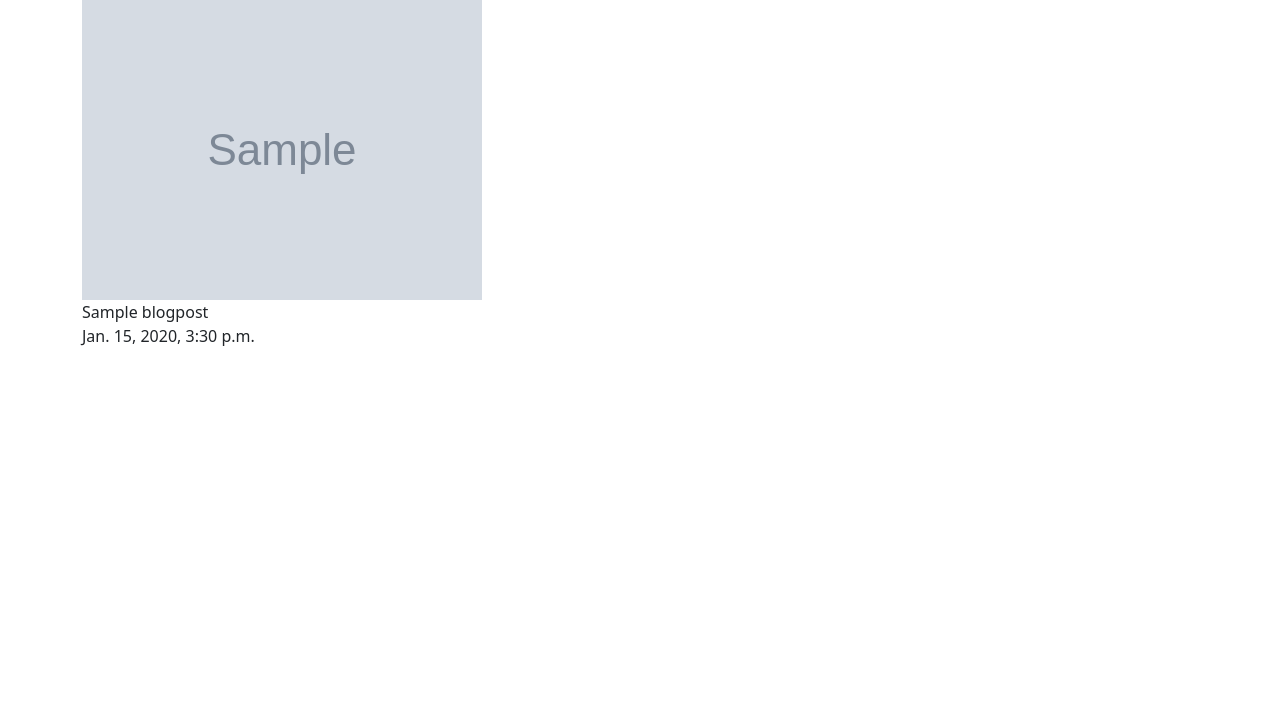
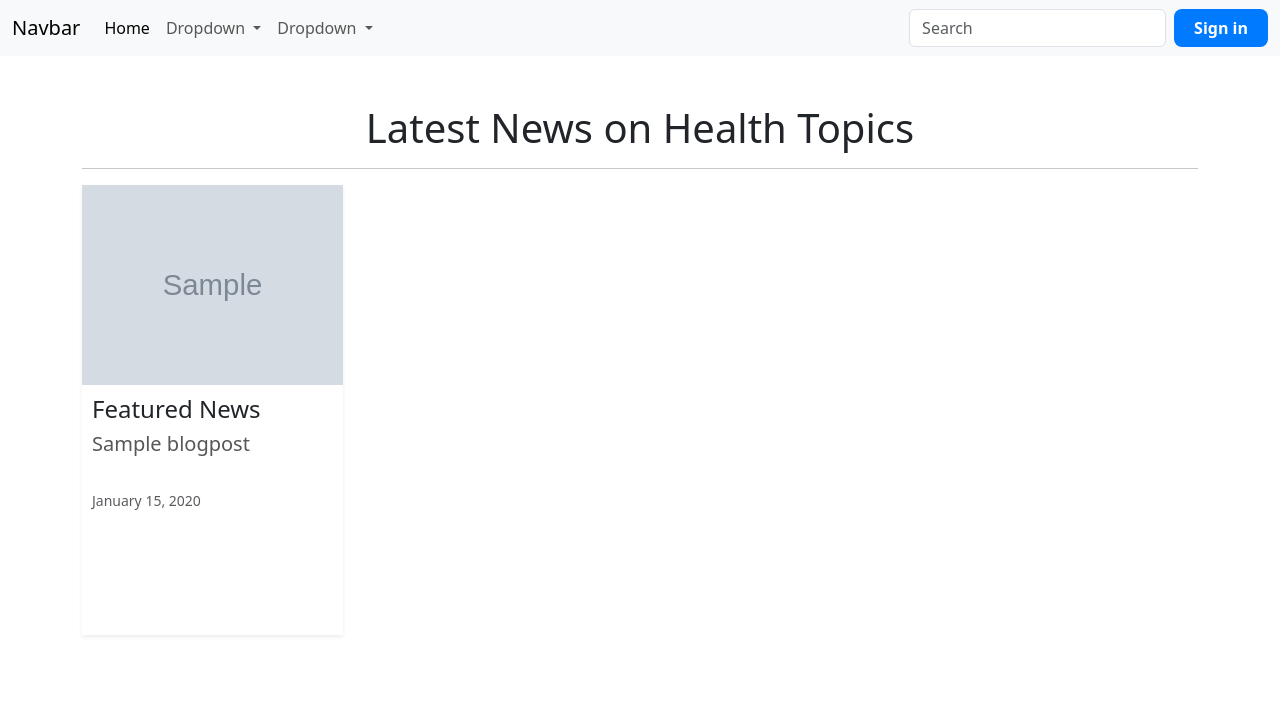
Before and after one commit to akanksha070191/Blog, a Django app: page / in a window 1280 px wide. Shown: the top 706 px of the page. Run offline with Django 5.2, Linux system fonts and the light colour scheme; tables that the repository leaves empty hold one stand-in row (values such as "Sample post"); grey boxes marked "Sample" are stand-in pictures.

Commit message:
create form pages

```diff
--- a/blogapp/urls.py
+++ b/blogapp/urls.py
@@ -6,5 +6,7 @@ from django.conf.urls.static import static
 
 
 urlpatterns = [
-    path('', views.blog, name='blog')
+    path('', views.blog, name='blog'),
+    path('signin', views.signin, name='signin')
+
 ]+static(settings.MEDIA_URL, document_root=settings.MEDIA_ROOT)
--- a/blogapp/views.py
+++ b/blogapp/views.py
@@ -4,3 +4,6 @@ from .models import BlogPost
 def blog(request):
     allBlog = BlogPost.objects.filter().order_by('-created_on')
     return render(request, 'blog.html', {'allBlog': allBlog})
+
+def signin(request):
+    return render(request, 'signin.html')
--- /dev/null
+++ b/static/css/Style.css
@@ -0,0 +1,69 @@
+*{
+    margin: 0;
+    padding: 0;
+    box-sizing: border-box;
+}
+
+/* NavBar  Section*/
+
+.signin-btn {
+    background-color: #007bff !important;
+    color: white;
+    border: none;
+    padding: 7px 20px;
+    font-size: 16px;
+    font-weight: 600;
+    border-radius: 8px;
+    cursor: pointer;
+    transition: all 0.3s ease-in-out;
+}
+
+.signin-btn:hover {
+    background-color: #0056b3;
+    box-shadow: 0px 4px 10px rgba(0, 123, 255, 0.4);
+}
+
+.signin-btn:active {
+    transform: scale(0.98);
+}
+
+/* Card Section */
+
+.stack-item{
+    min-height: 450px;
+
+}
+
+.stack-body{
+    padding: 10px;
+}
+.stack-title a {
+    color: #575757 !important;
+}
+.stack-title a:hover {
+    color: #007bff !important;
+    text-decoration: underline !important;
+}
+
+
+#signin-form {
+    display: none;
+    width: 300px;
+    padding: 20px;
+    border: 1px solid #ccc;
+    background: #f9f9f9;
+    position: absolute;
+    top: 50%;
+    left: 50%;
+    transform: translate(-50%, -50%);
+    box-shadow: 0px 0px 10px rgba(0, 0, 0, 0.1);
+}
+
+.close-btn {
+    background: red;
+    color: white;
+    border: none;
+    padding: 5px 10px;
+    cursor: pointer;
+    float: right;
+}
--- a/templates/blog.html
+++ b/templates/blog.html
@@ -1,29 +1,132 @@
+
 <!DOCTYPE html>
 <html lang="en">
+
 <head>
     <meta charset="UTF-8">
     <meta name="viewport" content="width=device-width, initial-scale=1.0">
     <title>Document</title>
-    <link href="https://cdn.jsdelivr.net/npm/bootstrap@5.0.2/dist/css/bootstrap.min.css" rel="stylesheet" integrity="sha384-EVSTQN3/azprG1Anm3QDgpJLIm9Nao0Yz1ztcQTwFspd3yD65VohhpuuCOmLASjC" crossorigin="anonymous">
+    <link rel="stylesheet" href="/static/css/Style.css">
+
+          <!-- Bootstrap CDN Link -->
+    <link href="https://cdn.jsdelivr.net/npm/bootstrap@5.3.3/dist/css/bootstrap.min.css" rel="stylesheet"
+        integrity="sha384-QWTKZyjpPEjISv5WaRU9OFeRpok6YctnYmDr5pNlyT2bRjXh0JMhjY6hW+ALEwIH" crossorigin="anonymous">
+
+
 
 </head>
+
 <body>
-    <div class="container">
+
+    <!-- NaveBar -->
+    <nav class="navbar navbar-expand-lg bg-body-tertiary">
+        <div class="container-fluid">
+            <a class="navbar-brand" href="#">Navbar</a>
+            <button class="navbar-toggler" type="button" data-bs-toggle="collapse"
+                data-bs-target="#navbarSupportedContent" aria-controls="navbarSupportedContent" aria-expanded="false"
+                aria-label="Toggle navigation">
+                <span class="navbar-toggler-icon"></span>
+            </button>
+            <div class="collapse navbar-collapse" id="navbarSupportedContent">
+                <ul class="navbar-nav me-auto mb-2 mb-lg-0">
+                    <li class="nav-item">
+                        <a class="nav-link active" aria-current="page" href="#">Home</a>
+                    </li>
+
+                    <li class="nav-item dropdown">
+                        <a class="nav-link dropdown-toggle" href="#" role="button" data-bs-toggle="dropdown"
+                            aria-expanded="false">
+                            Dropdown
+                        </a>
+                        <ul class="dropdown-menu">
+                            <li><a class="dropdown-item" href="#">Action</a></li>
+                        </ul>
+                    </li>
+                    <li class="nav-item dropdown">
+                        <a class="nav-link dropdown-toggle" href="#" role="button" data-bs-toggle="dropdown"
+                            aria-expanded="false">
+                            Dropdown
+                        </a>
+                        <ul class="dropdown-menu">
+                            <li><a class="dropdown-item" href="#">Action</a></li>
+                        </ul>
+                    </li>
+
+                </ul>
+                <form class="d-flex" role="search">
+                    <input class="form-control me-2" type="search" placeholder="Search" aria-label="Search">
+                </form>
+                <button class="signin-btn" onclick="window.location.href='signin'">Sign in</button>
+            </div>
+        </div>
+    </nav>
+
+
+
+    <div class="container my-5">
+        <h1 class="text-center">Latest News on Health Topics</h1>
+        <hr class="divider">
         <div class="row">
-            <div class="col-lg-3">
-                <div class="blog-card">
-                    {% for blogs in allBlog %}
+            {% for blogs in allBlog %}
+            <div class="col-lg-3 col-md-6 col-sm-12 mb-4">
+                <div class="stack-item shadow-sm border-0 ">
+                    <div class="stack-image">
+                        <img fetchpriority="high" decoding="async" class="img-fluid " src="{{ blogs.image.url }}"
+                            alt="Blog Image" style="width: 100%; height: 200px; object-fit: cover;">
+                    </div>
+                    <div class="stack-body">
 
-                    <img src="{{ blogs.image.url }}" alt="Blog Image"><br>
-                    {{blogs.title}}<br>
-                    {{blogs.created_on}}<br>
-                    {% empty %}
-                    <li>No Blogs Found</li>
-                    {% endfor %}
+                        <div class="stack-categories">
+                            <h4> Featured News</h4>
+                        </div>
+
+                        <h5 class="stack-title">
+                            <a href="{{ blogs.get_absolute_url }}" class="text-decoration-none">
+                                {{ blogs.title }}
+                            </a>
+                        </h5>
+
+                        <p class="text-muted mb-2">
+                            {% if blogs.category %}
+                            <span class="badge bg-primary">{{ blogs.category }}</span>
+                            {% endif %}
+                        </p>
+
+                        <p class="stack-text">
+                            {% if blogs.author %}
+                            <small class="text-muted">By: {{ blogs.author }}</small>
+                            {% endif %}
+                            <br>
+                            <small class="text-muted">{{ blogs.created_on|date:"F d, Y" }}</small>
+                        </p>
+
+                    </div>
                 </div>
             </div>
+            {% empty %}
+            <div class="col-12 text-center">
+                <p>No blogs found.</p>
+            </div>
+            {% endfor %}
         </div>
     </div>
-    <script src="https://cdn.jsdelivr.net/npm/bootstrap@5.0.2/dist/js/bootstrap.bundle.min.js" integrity="sha384-MrcW6ZMFYlzcLA8Nl+NtUVF0sA7MsXsP1UyJoMp4YLEuNSfAP+JcXn/tWtIaxVXM" crossorigin="anonymous"></script>
+
+
+
+    <script>
+        function toggleForm() {
+            var form = document.getElementById("signin-form");
+            if (form.style.display === "none" || form.style.display === "") {
+                form.style.display = "block";
+            } else {
+                form.style.display = "none";
+            }
+        }
+    </script>
+
+    <script src="https://cdn.jsdelivr.net/npm/bootstrap@5.3.3/dist/js/bootstrap.bundle.min.js"
+        integrity="sha384-YvpcrYf0tY3lHB60NNkmXc5s9fDVZLESaAA55NDzOxhy9GkcIdslK1eN7N6jIeHz"
+        crossorigin="anonymous"></script>
 </body>
+
 </html>
```
Also changed, not shown: blog_project/settings.py (+4 -4 lines), templates/signin.html (added, +139 -0 lines).
